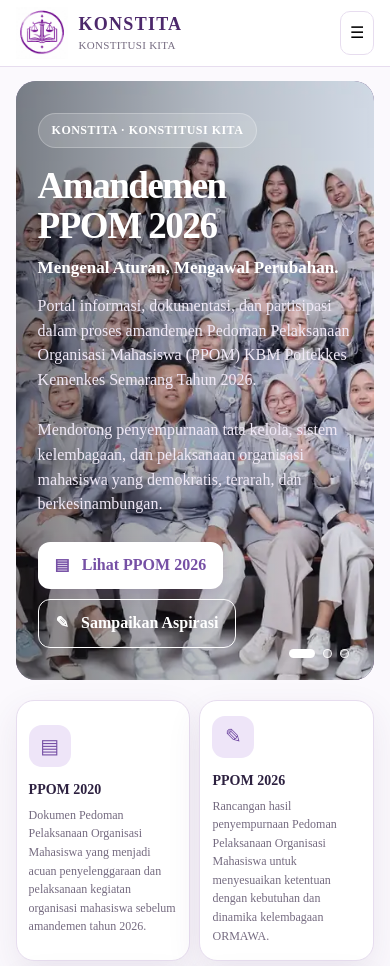
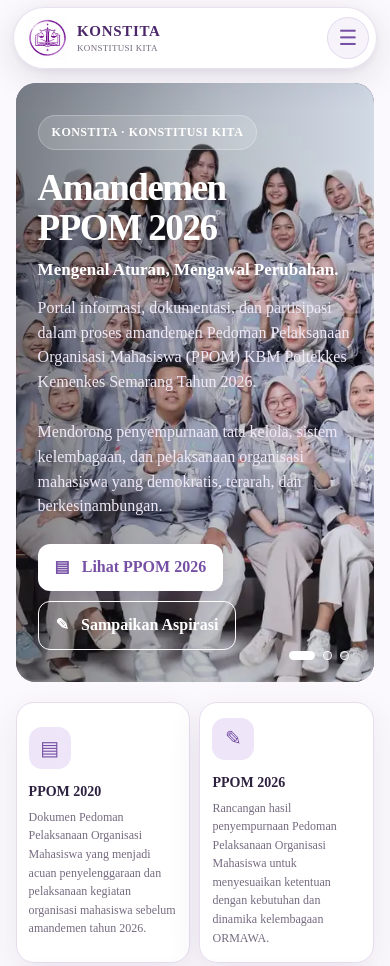
Before and after one commit to denisrohmansyah-cloud/KONSTITA, a plain HTML site: page index.html in a window 390 px wide. Shown: the top 966 px of the page. Drawn offline with Linux system fonts and the light colour scheme.

Commit message:
Redesign header navigation as a floating pill

```diff
--- a/index.html
+++ b/index.html
@@ -111,6 +111,101 @@ footer{background:#38244d;color:white;padding:28px 0;margin-top:30px}.foot{displ
   .footer-social-link small{font-size:10px}
 }
 
+
+/* Floating pill navigation */
+header{
+  position:sticky;
+  top:10px;
+  z-index:50;
+  background:transparent;
+  border:0;
+  backdrop-filter:none;
+  -webkit-backdrop-filter:none;
+}
+.nav{
+  position:relative;
+  width:min(1160px,calc(100% - 40px));
+  height:68px;
+  margin:10px auto;
+  padding:7px 12px 7px 16px;
+  display:flex;
+  align-items:center;
+  justify-content:space-between;
+  gap:14px;
+  border:1px solid rgba(118,80,165,.17);
+  border-radius:999px;
+  background:rgba(255,255,255,.90);
+  box-shadow:0 10px 34px rgba(48,29,67,.13),0 2px 8px rgba(48,29,67,.06);
+  -webkit-backdrop-filter:blur(18px) saturate(150%);
+  backdrop-filter:blur(18px) saturate(150%);
+  transition:box-shadow .25s ease,background .25s ease,border-color .25s ease;
+}
+.nav:hover{
+  background:rgba(255,255,255,.96);
+  border-color:rgba(118,80,165,.25);
+  box-shadow:0 13px 38px rgba(48,29,67,.16),0 2px 8px rgba(48,29,67,.06);
+}
+.brand{flex:0 0 auto;gap:9px;min-width:0}
+.brand-logo{width:46px;height:46px}
+.brand-copy strong{font-size:17px;letter-spacing:.055em}
+.brand-copy small{font-size:9px;letter-spacing:.035em;margin-top:3px}
+.links{display:flex;align-items:center;justify-content:flex-end;gap:3px;min-width:0;flex-wrap:nowrap}
+.links button{
+  padding:9px 11px;
+  border-radius:999px;
+  white-space:nowrap;
+  font-size:12px;
+  line-height:1.15;
+  transition:background .2s ease,color .2s ease,transform .2s ease;
+}
+.links button:hover{transform:translateY(-1px)}
+.menu{
+  display:none;
+  align-items:center;
+  justify-content:center;
+  width:42px;
+  height:42px;
+  flex:0 0 42px;
+  border:1px solid rgba(118,80,165,.16);
+  border-radius:50%;
+  background:var(--lav2);
+  color:var(--purple);
+  padding:0;
+  font-size:21px;
+  line-height:1;
+}
+.menu:focus-visible,.links button:focus-visible,.brand:focus-visible{
+  outline:3px solid rgba(118,80,165,.35);
+  outline-offset:3px;
+}
+@media(max-width:1050px){
+  .nav{width:min(960px,calc(100% - 36px))}
+  .links{display:none;position:absolute;top:calc(100% + 10px);left:0;right:0;z-index:60;padding:10px;max-height:calc(100dvh - 105px);overflow-y:auto;overscroll-behavior:contain;flex-direction:column;align-items:stretch;gap:4px;border:1px solid rgba(118,80,165,.16);border-radius:22px;background:rgba(255,255,255,.97);box-shadow:0 16px 42px rgba(48,29,67,.17);-webkit-backdrop-filter:blur(18px);backdrop-filter:blur(18px)}
+  .links.open{display:flex}
+  .links button{width:100%;min-height:44px;text-align:left;padding:12px 15px;border-radius:14px;font-size:14px}
+  .menu{display:inline-flex}
+}
+@media(max-width:680px){
+  header{top:7px}
+  .nav{width:calc(100% - 26px);height:62px;margin:7px auto;padding:5px 7px 5px 12px;gap:8px}
+  .brand{gap:8px}
+  .brand-logo{width:43px;height:43px}
+  .brand-copy strong{font-size:15px;letter-spacing:.045em}
+  .brand-copy small{font-size:9px}
+  .menu{width:42px;height:42px;flex-basis:42px}
+  .links{top:calc(100% + 8px);border-radius:19px}
+}
+@media(max-width:360px){
+  .nav{width:calc(100% - 20px);padding-left:9px}
+  .brand-copy strong{font-size:14px}
+  .brand-logo{width:40px;height:40px}
+  .menu{width:40px;height:40px;flex-basis:40px}
+}
+@media(prefers-reduced-motion:reduce){
+  .nav,.links button{transition:none}
+  .links button:hover{transform:none}
+}
+
 </style>
 </head>
 <body>
@@ -118,7 +213,7 @@ footer{background:#38244d;color:white;padding:28px 0;margin-top:30px}.foot{displ
 <a class="brand" href="#" onclick="showPage('home');return false"><img class="brand-logo" src="assets/logo-konstita.png" alt="Logo KONSTITA"><span class="brand-copy"><strong>KONSTITA</strong><small>KONSTITUSI KITA</small></span></a>
 <nav class="links" id="navLinks">
 <button class="active" data-page="home">Beranda</button><button data-page="ppom2020">PPOM 2020</button><button data-page="ppom">PPOM 2026</button><button data-page="landasan">Landasan Amandemen</button><button data-page="aspirasi">Aspirasi Umum</button><button data-page="admin">Admin DPM</button>
-</nav><button class="menu" onclick="document.getElementById('navLinks').classList.toggle('open')">☰</button>
+</nav><button class="menu" id="mobileNavToggle" type="button" aria-controls="navLinks" aria-expanded="false" aria-label="Buka menu navigasi" onclick="toggleMobileNav()">☰</button>
 </div></header>
 <div class="wrap">
 <section class="hero" id="hero">
@@ -240,8 +335,12 @@ footer{background:#38244d;color:white;padding:28px 0;margin-top:30px}.foot{displ
 <script>
 const pages=['home','ppom2020','ppom','amend','aspirasi','berkas','landasan','admin'];
 function startHeroSlideshow(){const slides=[...document.querySelectorAll('.hero-slide')];const dots=[...document.querySelectorAll('[data-hero-slide]')];if(slides.length<2)return;let current=0;let timer=null;const show=(index)=>{current=(index+slides.length)%slides.length;slides.forEach((el,i)=>el.classList.toggle('active',i===current));dots.forEach((el,i)=>el.classList.toggle('active',i===current))};const restart=()=>{if(timer)clearInterval(timer);timer=setInterval(()=>show(current+1),6500)};dots.forEach((dot)=>dot.addEventListener('click',()=>{show(Number(dot.dataset.heroSlide)||0);restart()}));if(!window.matchMedia('(prefers-reduced-motion: reduce)').matches)restart();}
-function showPage(id){pages.forEach(p=>document.getElementById(p).classList.toggle('active',p===id));document.querySelectorAll('[data-page]').forEach(b=>b.classList.toggle('active',b.dataset.page===id));document.getElementById('navLinks').classList.remove('open');window.scrollTo({top:0,behavior:'smooth'});}
+function toggleMobileNav(){const nav=document.getElementById('navLinks');const button=document.getElementById('mobileNavToggle');const isOpen=nav.classList.toggle('open');button.setAttribute('aria-expanded',String(isOpen));button.setAttribute('aria-label',isOpen?'Tutup menu navigasi':'Buka menu navigasi');}
+function closeMobileNav(){const nav=document.getElementById('navLinks');const button=document.getElementById('mobileNavToggle');if(nav&&button){nav.classList.remove('open');button.setAttribute('aria-expanded','false');button.setAttribute('aria-label','Buka menu navigasi');}}
+function showPage(id){pages.forEach(p=>document.getElementById(p).classList.toggle('active',p===id));document.querySelectorAll('[data-page]').forEach(b=>b.classList.toggle('active',b.dataset.page===id));closeMobileNav();window.scrollTo({top:0,behavior:'smooth'});}
 document.querySelectorAll('[data-page]').forEach(b=>b.addEventListener('click',()=>showPage(b.dataset.page)));
+document.addEventListener('keydown',e=>{if(e.key==='Escape')closeMobileNav()});
+document.addEventListener('click',e=>{const header=document.querySelector('header');const nav=document.getElementById('navLinks');if(nav&&nav.classList.contains('open')&&header&&!header.contains(e.target))closeMobileNav()});
 function getAspirations(){try{return JSON.parse(localStorage.getItem('ppom_demo_aspirations')||'[]')}catch(e){return []}}
 function saveAspirations(a){localStorage.setItem('ppom_demo_aspirations',JSON.stringify(a))}
 document.getElementById('aspForm').addEventListener('submit',e=>{e.preventDefault();const f=new FormData(e.target);const item={id:Date.now(),date:new Date().toLocaleString('id-ID'),nama:f.get('anonim')?'Anonim':(f.get('nama')||'Tidak dicantumkan'),email:f.get('anonim')?'':(f.get('email')||''),ormawa:f.get('ormawa')||'',prodi:f.get('prodi')||'',pasal:f.get('pasal'),jenis:f.get('jenis'),judul:f.get('judul'),isi:f.get('isi'),status:'Menunggu Moderasi'};const a=getAspirations();a.unshift(item);saveAspirations(a);e.target.reset();document.getElementById('aspMessage').textContent='Aspirasi tersimpan di antrean moderasi demo. Admin perlu menyetujuinya sebelum tampil di publik.';});
```
